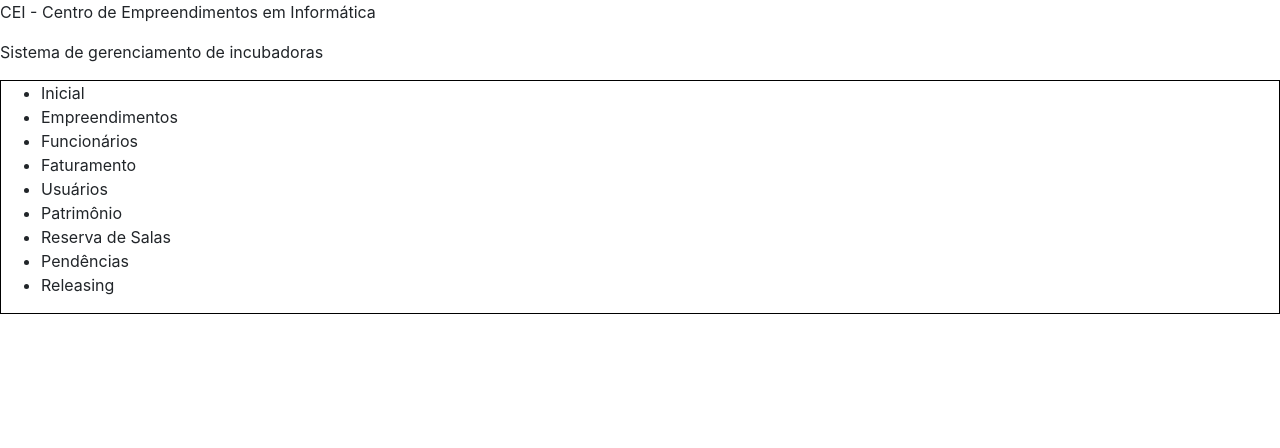
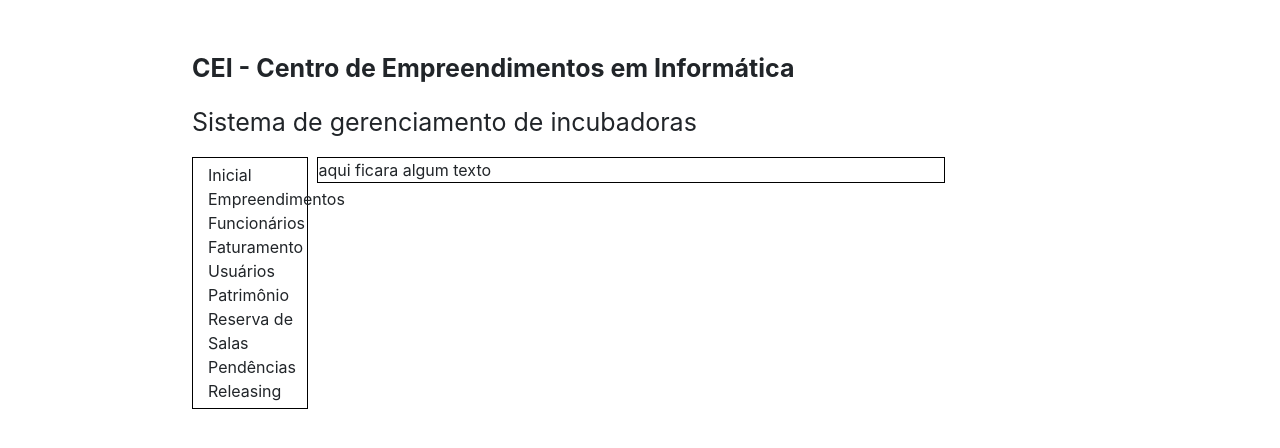
Before and after one commit to cognitivabrasil/sgi, a CodeIgniter app: page /database/index.php/inicial/index in a window 1280 px wide. Shown: the top 448 px of the page. Run offline with CodeIgniter, Linux system fonts and the light colour scheme; some libraries are stand-ins or nearby versions.

Commit message:
layout prototipo das paginas internas pronto

```diff
--- a/application/views/head_logado.php
+++ b/application/views/head_logado.php
@@ -1,4 +1,5 @@
-<div>
-  <p>CEI - Centro de Empreendimentos em Informática</p>
+<div id="container-geral">
+<div id="topo-logado">
+  <p class="titulo-principal">CEI - Centro de Empreendimentos em Informática</p>
   <p>Sistema de gerenciamento de incubadoras</p>
 </div>
--- a/application/views/inicial_view.php
+++ b/application/views/inicial_view.php
@@ -1,2 +1,5 @@
-<div>
+<div id="container-central">
+  aqui ficara algum texto
 </div>
+<!--Fechando container geral-->
+</div>
--- a/includes/css/main.css
+++ b/includes/css/main.css
@@ -1,4 +1,7 @@
 /*css particular*/
+
+/* Pagina inicial de login */
+
 #form_login{
   width: 830px;
   margin: 0 auto;
@@ -10,6 +13,41 @@
 #form_login input{
   margin-bottom: 10px;
 }
+
+/* Final da pagina de login*/
+
+/* CSS geral para pagina após logado */
+
+#container-geral{
+  width: 70%;
+  margin: 50px auto;
+}
+#container-central{
+  border: 1px solid #000;
+  width: 70%;
+  margin-left: 14%;
+}
+#topo-logado p{
+  font-size: 25px;
+}
+#topo-logado p.titulo-principal{
+  font-weight: bold;
+}
+
+/* Final da pagina pós logado*/
+
+/* Menu */
+
 nav{
   border: 1px solid #000;
+  width: 13%;
+  float: left;
 }
+nav ul{
+  margin: 5px;
+  padding: 0;
+  padding-left: 10px;
+  list-style: none;
+}
+
+/* Final menu */
```
